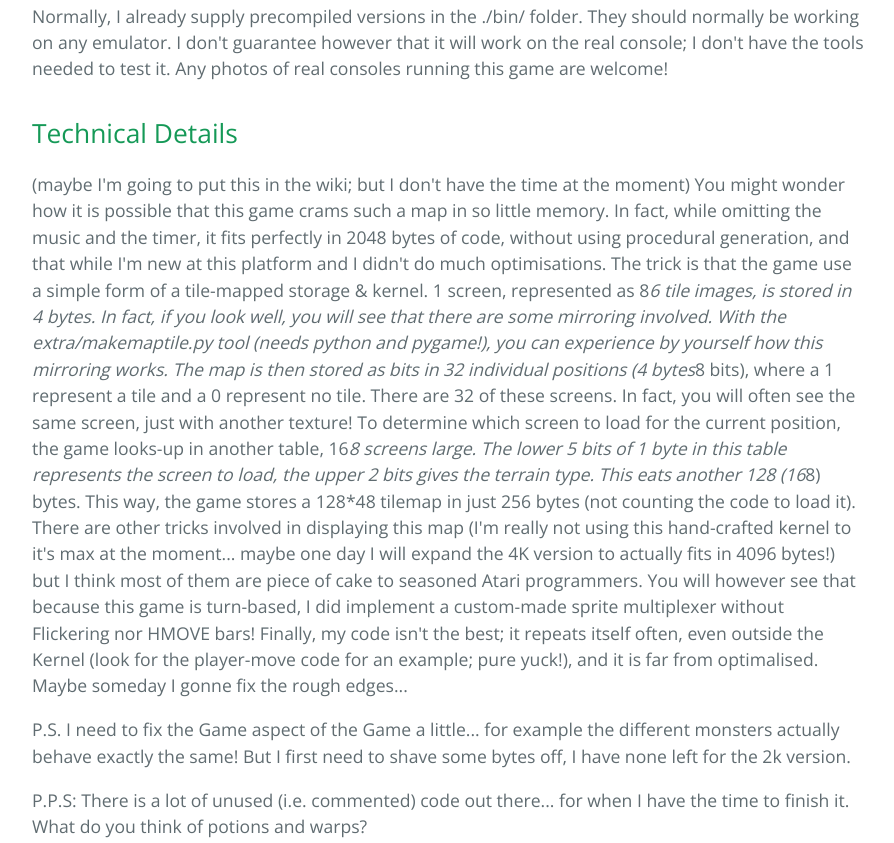
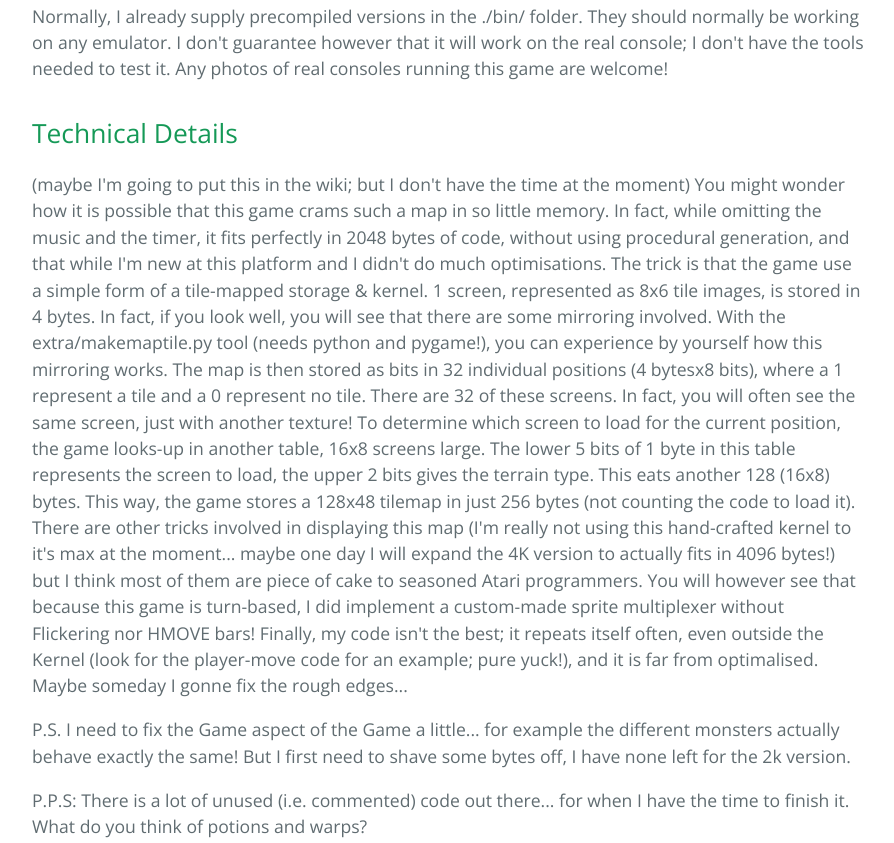
Before and after one commit to Yvar-deGoffau/Yatba-VCS, a plain HTML site: page index.html in a window 1280 px wide. Shown: the part 1666-2509 px from the top of the page, without its empty margins (192-1086 px from the left). Drawn offline with nearby package versions, Linux system fonts and the light colour scheme.

```diff
--- a/index.html
+++ b/index.html
@@ -77,10 +77,10 @@
 <p>(maybe I'm going to put this in the wiki; but I don't have the time at the moment)
  You might wonder how it is possible that this game crams such a map in so little memory. In fact, while omitting the music and the timer, it fits perfectly in 2048 bytes of code, without using procedural generation, and that while I'm new at this platform and I didn't do much optimisations.
  The trick is that the game use a simple form of a tile-mapped storage &amp; kernel.
- 1 screen, represented as 8<em>6 tile images, is stored in 4 bytes. In fact, if you look well, you will see that there are some mirroring involved. With the extra/makemaptile.py tool (needs python and pygame!), you can experience by yourself how this mirroring works. The map is then stored as bits in 32 individual positions (4 bytes</em>8 bits), where a 1 represent a tile and a 0 represent no tile.
+ 1 screen, represented as 8x6 tile images, is stored in 4 bytes. In fact, if you look well, you will see that there are some mirroring involved. With the extra/makemaptile.py tool (needs python and pygame!), you can experience by yourself how this mirroring works. The map is then stored as bits in 32 individual positions (4 bytesx8 bits), where a 1 represent a tile and a 0 represent no tile.
  There are 32 of these screens. In fact, you will often see the same screen, just with another texture!
- To determine which screen to load for the current position, the game looks-up in another table, 16<em>8 screens large. The lower 5 bits of 1 byte in this table represents the screen to load, the upper 2 bits gives the terrain type. This eats another 128 (16</em>8) bytes.
- This way, the game stores a 128*48 tilemap in just 256 bytes (not counting the code to load it).
+ To determine which screen to load for the current position, the game looks-up in another table, 16x8 screens large. The lower 5 bits of 1 byte in this table represents the screen to load, the upper 2 bits gives the terrain type. This eats another 128 (16x8) bytes.
+ This way, the game stores a 128x48 tilemap in just 256 bytes (not counting the code to load it).
  There are other tricks involved in displaying this map (I'm really not using this hand-crafted kernel to it's max at the moment... maybe one day I will expand the 4K version to actually fits in 4096 bytes!) but I think most of them are piece of cake to seasoned Atari programmers. You will however see that because this game is turn-based, I did implement a custom-made sprite multiplexer without Flickering nor HMOVE bars!
  Finally, my code isn't the best; it repeats itself often, even outside the Kernel (look for the player-move code for an example; pure yuck!), and it is far from optimalised. Maybe someday I gonne fix the rough edges...</p>
 
```
Also changed, not shown: params.json (+1 -1 lines).
